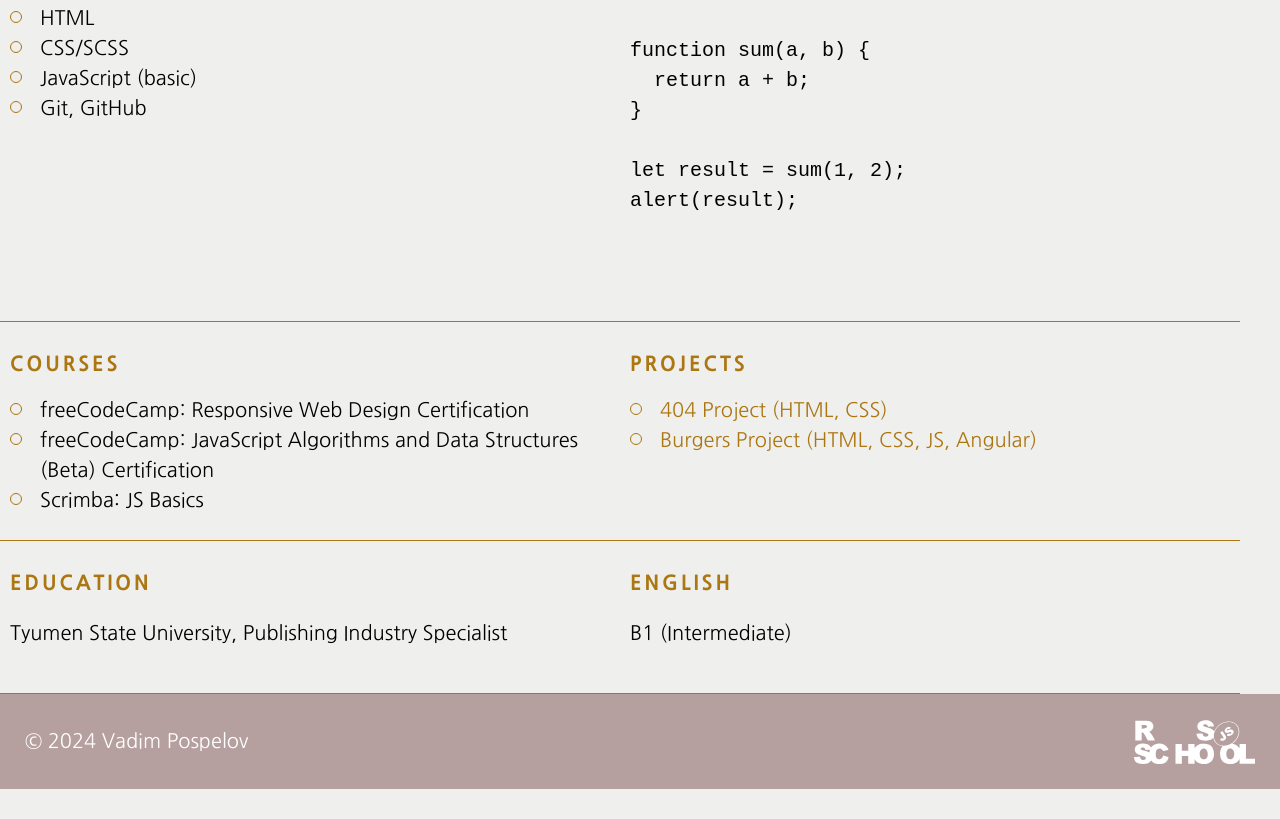
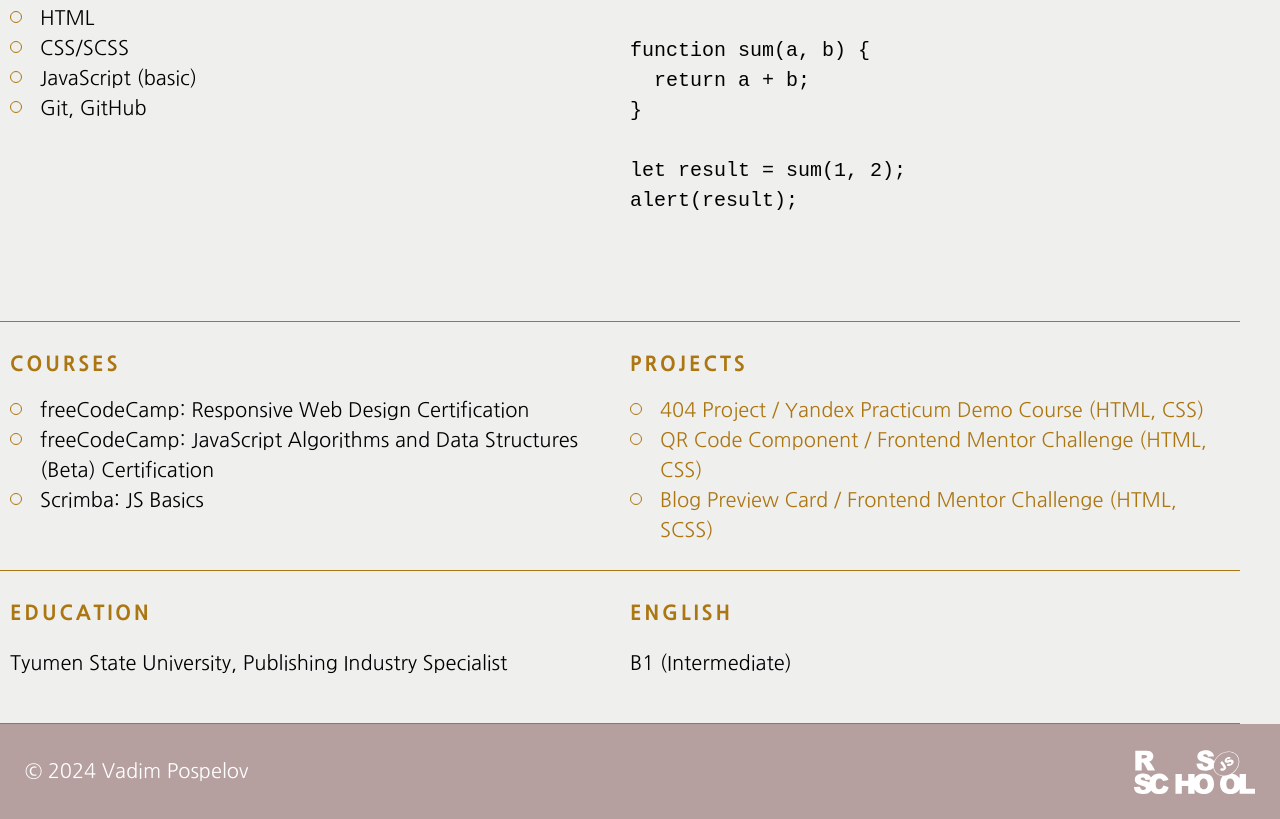
Before and after one commit to VH135/rsschool-cv, a plain HTML site: page index.html in a window 1280 px wide. Shown: the part 913-1732 px from the top of the page. Before the commit the page ends 1702 px from the top, so only its background shows below. Drawn offline with Linux system fonts and the light colour scheme.

Commit message:
fix: update project links

```diff
--- a/index.html
+++ b/index.html
@@ -106,9 +106,16 @@ alert(result);
                 <h2 class="section-title">Projects</h2>
                 <ul class="section-list">
                     <li class="section-item"> <a href="https://vh135.github.io/404-project/" target="_blank">404 Project
-                            (HTML, CSS)</a> </li>
-                    <li class="section-item"> <a href="https://vh135.github.io/burgers/" target="_blank">Burgers Project
-                            (HTML, CSS, JS, Angular)</a> </li>
+                            / Yandex Practicum Demo Course
+                            (HTML, CSS)</a></li>
+                    <li class="section-item">
+                        <a href="https://vh135.github.io/qr-code-component/" target="_blank">QR Code Component /
+                            Frontend Mentor Challenge (HTML, CSS)</a>
+                    </li>
+                    <li class="section-item">
+                        <a href="https://vh135.github.io/blog-preview-card/" target="_blank">Blog Preview Card /
+                            Frontend Mentor Challenge (HTML, SCSS)</a>
+                    </li>
                 </ul>
             </section>
             <section class="section" id="education">
```
